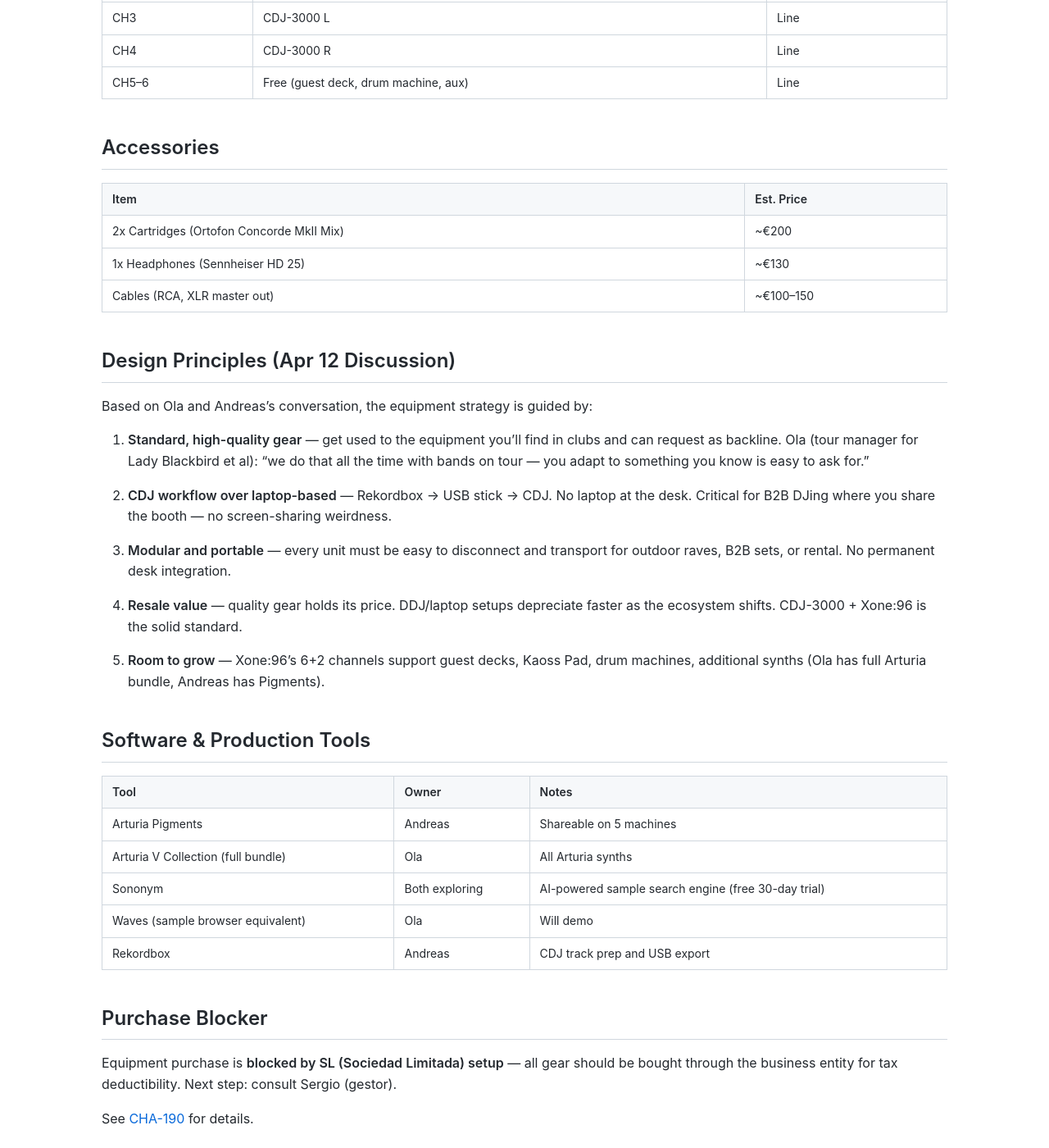
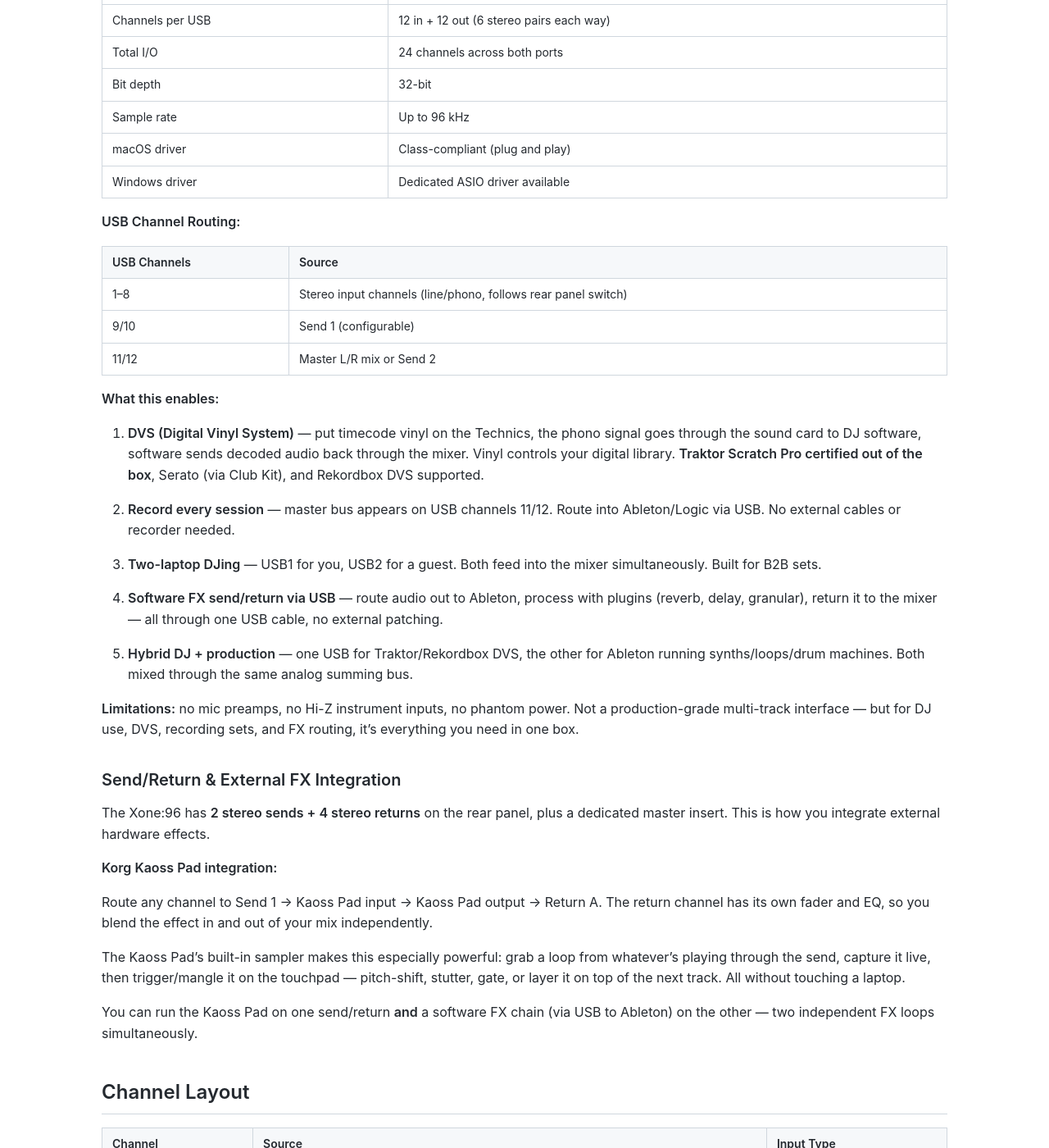
Before and after one commit to chaosisnotrandomitisrhythmic/paradise_garage, a Jekyll site: the page built from equipment.md, in a window 1280 px wide and 1400 px high, scrolled down 1771 px. Shown: the whole window at 82% size. Built offline with Jekyll 4.4.1, drawn with Linux system fonts in a browser that asks for light colours; some of the changed text lies outside the part shown.

Commit message:
Add Xone:96 sound card deep dive and Kaoss Pad integration
Document the dual 32-bit/96kHz USB audio interface specs, channel
routing map, DVS capability, set recording, two-laptop B2B support,
and software FX send/return via USB. Add Kaoss Pad integration
section covering send/return patching and live sampling workflow.

```diff
--- a/equipment.md
+++ b/equipment.md
@@ -48,6 +48,54 @@
 - **Sound** — described as "liberated, cinematic 3D spatiality" vs Pioneer's "compressed upper-mids"
 - **6+2 channels** — room to grow (guest deck, drum machine, aux)
 - **Price** — €1,870 vs €3,300 for the DJM-V10
+
+### Built-in Dual Sound Card (Audio Interface)
+
+The Xone:96 has a **dual 32-bit/96kHz USB sound card** — two independent audio interfaces built into the mixer. No external interface needed.
+
+| Spec | Value |
+|------|-------|
+| USB ports | 2 (independent, rear panel) |
+| Channels per USB | 12 in + 12 out (6 stereo pairs each way) |
+| Total I/O | 24 channels across both ports |
+| Bit depth | 32-bit |
+| Sample rate | Up to 96 kHz |
+| macOS driver | Class-compliant (plug and play) |
+| Windows driver | Dedicated ASIO driver available |
+
+**USB Channel Routing:**
+
+| USB Channels | Source |
+|---|---|
+| 1–8 | Stereo input channels (line/phono, follows rear panel switch) |
+| 9/10 | Send 1 (configurable) |
+| 11/12 | Master L/R mix or Send 2 |
+
+**What this enables:**
+
+1. **DVS (Digital Vinyl System)** — put timecode vinyl on the Technics, the phono signal goes through the sound card to DJ software, software sends decoded audio back through the mixer. Vinyl controls your digital library. **Traktor Scratch Pro certified out of the box**, Serato (via Club Kit), and Rekordbox DVS supported.
+
+2. **Record every session** — master bus appears on USB channels 11/12. Route into Ableton/Logic via USB. No external cables or recorder needed.
+
+3. **Two-laptop DJing** — USB1 for you, USB2 for a guest. Both feed into the mixer simultaneously. Built for B2B sets.
+
+4. **Software FX send/return via USB** — route audio out to Ableton, process with plugins (reverb, delay, granular), return it to the mixer — all through one USB cable, no external patching.
+
+5. **Hybrid DJ + production** — one USB for Traktor/Rekordbox DVS, the other for Ableton running synths/loops/drum machines. Both mixed through the same analog summing bus.
+
+**Limitations:** no mic preamps, no Hi-Z instrument inputs, no phantom power. Not a production-grade multi-track interface — but for DJ use, DVS, recording sets, and FX routing, it's everything you need in one box.
+
+### Send/Return & External FX Integration
+
+The Xone:96 has **2 stereo sends + 4 stereo returns** on the rear panel, plus a dedicated master insert. This is how you integrate external hardware effects.
+
+**Korg Kaoss Pad integration:**
+
+Route any channel to Send 1 → Kaoss Pad input → Kaoss Pad output → Return A. The return channel has its own fader and EQ, so you blend the effect in and out of your mix independently.
+
+The Kaoss Pad's built-in sampler makes this especially powerful: grab a loop from whatever's playing through the send, capture it live, then trigger/mangle it on the touchpad — pitch-shift, stutter, gate, or layer it on top of the next track. All without touching a laptop.
+
+You can run the Kaoss Pad on one send/return **and** a software FX chain (via USB to Ableton) on the other — two independent FX loops simultaneously.
 
 ## Channel Layout
 
```
